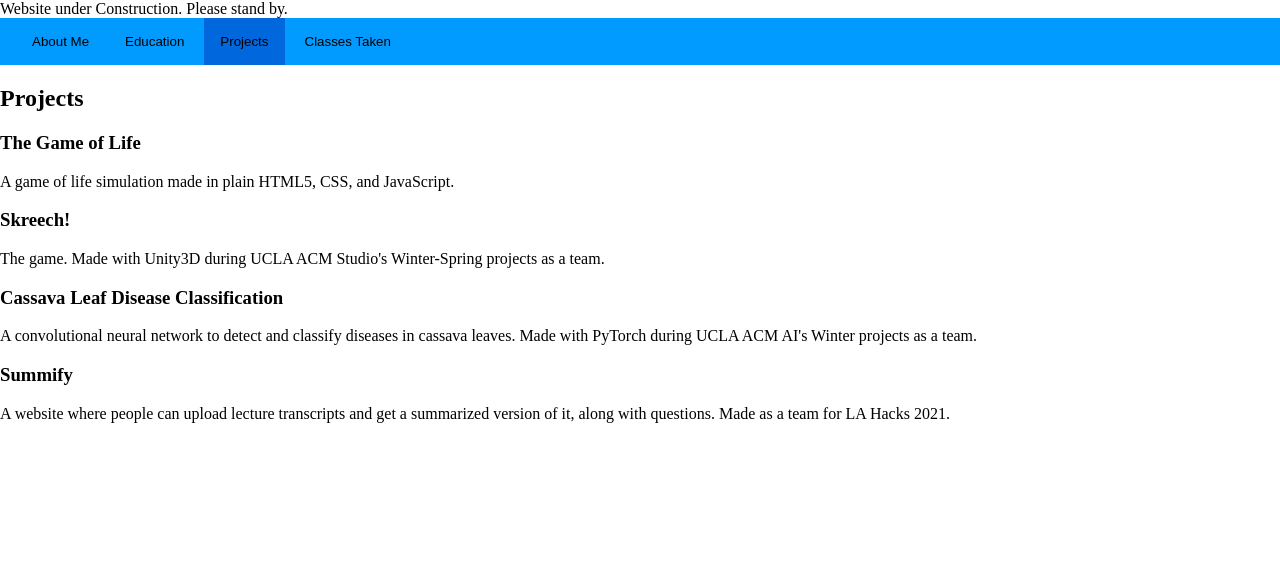
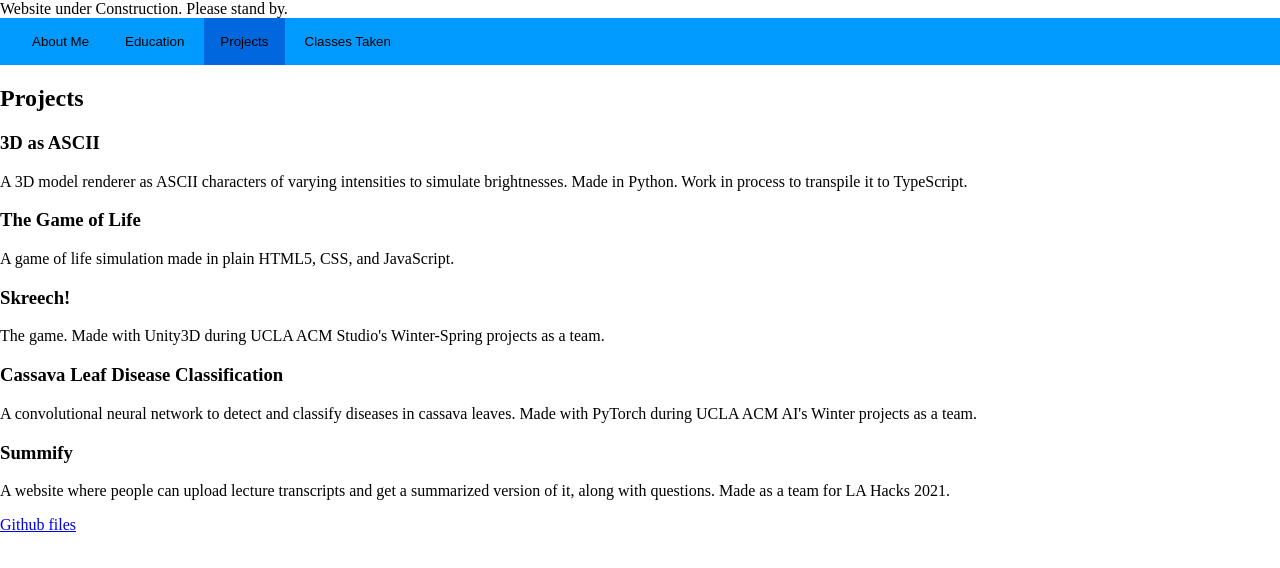
Before and after one commit to MuhenderRaj/personal-website, a plain HTML site: page index.html in a window 1280 px wide. Both pictures are taken after a click on the button "Projects". Drawn offline with Linux system fonts and the light colour scheme.

Commit message:
Add 3d ASCII Project

```diff
--- a/index.html
+++ b/index.html
@@ -52,6 +52,15 @@
 
     <section class="page-section" id="projects">
         <h1>Projects</h1>
+        <section class="project">
+            <h3>3D as ASCII</h3>
+            <!--Insert image that is also a link here-->
+            <p>
+                A 3D model renderer as ASCII characters of varying intensities to simulate
+                brightnesses. Made in Python. Work in process to transpile it to TypeScript.
+            </p>
+        </section>
+
         <section class="project">
             <h3>The Game of Life</h3>
             <!--Insert image that is also a link here-->
@@ -141,6 +150,11 @@
             </section>
         </section>
     </section>
+
+    <footer>
+        <a href="https://github.com/MuhenderRaj/personal-website">Github files</a>
+    </footer>
+
     <script>
         document.getElementById("main-tab").click()
     </script>
```
